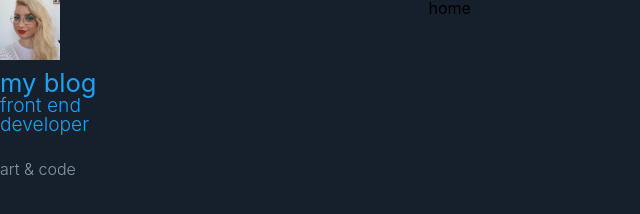
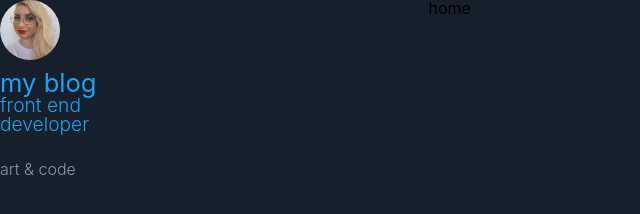
Before and after one commit to maira-o/mairao.com.br, a Gatsby site: page / in a window 1280 px wide. Shown: the full height of the page, 0-640 px from the left. Built offline with nearby package versions, Linux system fonts and the light colour scheme; Gatsby itself is replaced by a stand-in of ours.

Commit message:
creating avatar styled.js

```diff
--- a/src/components/Avatar/index.js
+++ b/src/components/Avatar/index.js
@@ -1,6 +1,6 @@
 import React from 'react'
 import { useStaticQuery, graphql } from 'gatsby'
-import Img from 'gatsby-image'
+import * as S from './styled'
 
 const Avatar = () => {
   const { avatarImage } = useStaticQuery (
@@ -17,7 +17,7 @@
 
       `
   )
-  return <Img fixed={avatarImage.childImageSharp.fixed} />
+  return <S.AvatarWrapper fixed={avatarImage.childImageSharp.fixed} />
 }
 
 export default Avatar
--- /dev/null
+++ b/src/components/Avatar/styled.js
@@ -0,0 +1,9 @@
+import styled from 'styled-components'
+import Img from "gatsby-image"
+
+export const AvatarWrapper = styled(Img)`
+  border-radius: 50%;
+  height: 3.75rem;
+  margin: auto;
+  width: 3.75rem;
+`
```
